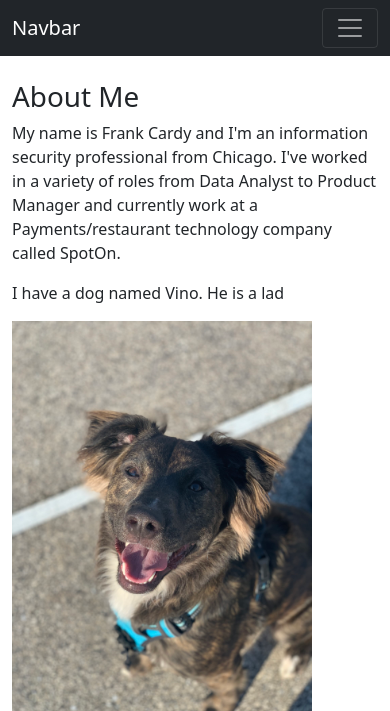
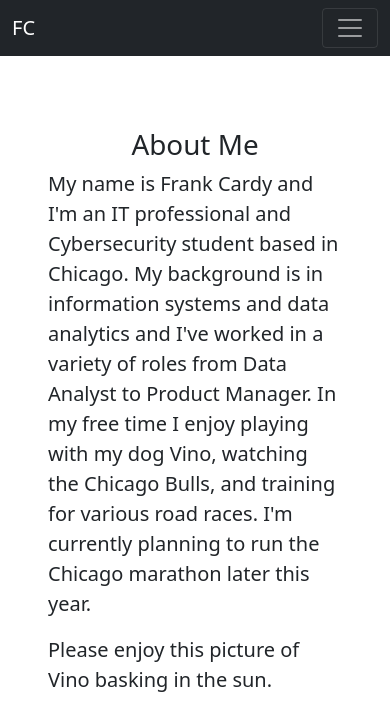
Before and after one commit to frankcardy/FrankCardy.com, a Django app: template blog/templates/blog/about.html in a window 390 px wide; the page is wider, and only the part inside the window is pictured. Shown: the top 711 px of that part. Run offline with Django 3.2, Linux system fonts and the light colour scheme; the template is opened without the code that fills it, so the values that code supplies are empty; grey boxes are pictures that could not be loaded.

Commit message:
updated about me page & added a post

```diff
--- a/blog/templates/base.html
+++ b/blog/templates/base.html
@@ -15,7 +15,7 @@
   <body>
     <nav class="navbar navbar-expand-lg navbar-dark bg-dark">
       <div class="container">
-        <a class="navbar-brand" href="#">Navbar</a>
+        <a class="navbar-brand" href="{% url 'post' %}">FC</a>
         <button class="navbar-toggler" type="button" data-bs-toggle="collapse" data-bs-target="#navbarSupportedContent" aria-controls="navbarSupportedContent" aria-expanded="false" aria-label="Toggle navigation">
           <span class="navbar-toggler-icon"></span>
         </button>
@@ -25,7 +25,7 @@
               <a class="nav-link active" aria-current="page" href="{% url 'post' %}">Home</a>
             </li>
             <li class="nav-item">
-              <a class="nav-link" href="{% url 'about' %}">About</a>
+              <a style="font-size:16px" class="nav-link active" href="{% url 'about' %}">whois</a>
             </li>
 
           </ul>
--- a/blog/templates/blog/about.html
+++ b/blog/templates/blog/about.html
@@ -4,18 +4,29 @@
 
 {% load static %}
 
+<body style="zoom: 1;">
+<div class="col-lg-8 mx-auto p-5 py-md-4">
+<main>
+</br>
+<div class="row">
+<div class="fs-5 col-md-8">
+    <h1 style="text-align:center">About Me</h1>
+    <p>My name is Frank Cardy and I'm an IT professional and Cybersecurity student based in Chicago. My background is in information systems and data analytics and I've worked in a variety of roles from Data Analyst to Product Manager. In my free time I enjoy playing with my dog Vino, watching the Chicago Bulls, and training for various road races. I'm currently planning to run the Chicago marathon later this year.</p>
+    <p>Please enjoy this picture of Vino basking in the sun.</p>
+    <img src="/media/images/Chicago.png" alt="Chitown" width="650" height="400">
 
-
-</br>
-<div class="container">
-    <h1>About Me</h1>
-    <p>My name is Frank Cardy and I'm an information security professional from Chicago. I've worked in a variety of roles from Data Analyst to Product Manager and currently work at a Payments/restaurant technology company called SpotOn.</p>
-    <p>I have a dog named Vino. He is a lad</p>
-    <img src="{% static 'IMG_2350.jpeg' %}" alt="A Lad" width="300" height="400">
   </div>
-
+  <div class="col-md-4">
+    <img src="/media/images/headshot.png" alt="A Lad" width="300" height="300" style="padding: 0px 0px 10px 0px">
+    <img src="{% static 'IMG_2350.jpeg' %}" alt="A Lad" width="300" height="400" style="padding: 10px 0px 0px 0px">
+    <p>Vino basking in the sun</p>
+   </div>
+</div>
   <h2 style="text-align:center">Contact me</h2>
   <h2 style="text-align:center">Resume</h2>
 
+</main>
+</div>
+</body>
 
   {% endblock %}
--- a/blog/templates/blog/post_list_test.html
+++ b/blog/templates/blog/post_list_test.html
@@ -207,7 +207,6 @@
     <p>
       <span class="smalldetails"><i class="fa fa-calendar" aria-hidden="true"></i> {{ post.created_date }}</span>
       <span class="smalldetails"><i class="fa fa-user" aria-hidden="true"></i> <a href=>Frank Cardy</a></span>
-      <span class="smalldetails"><i class="fa fa-list" aria-hidden="true"></i> <a href=>Something else here</a></span>
     </p>
 
         <div class="media-left">
```
Also changed, not shown: db.sqlite3, 2 other files.
